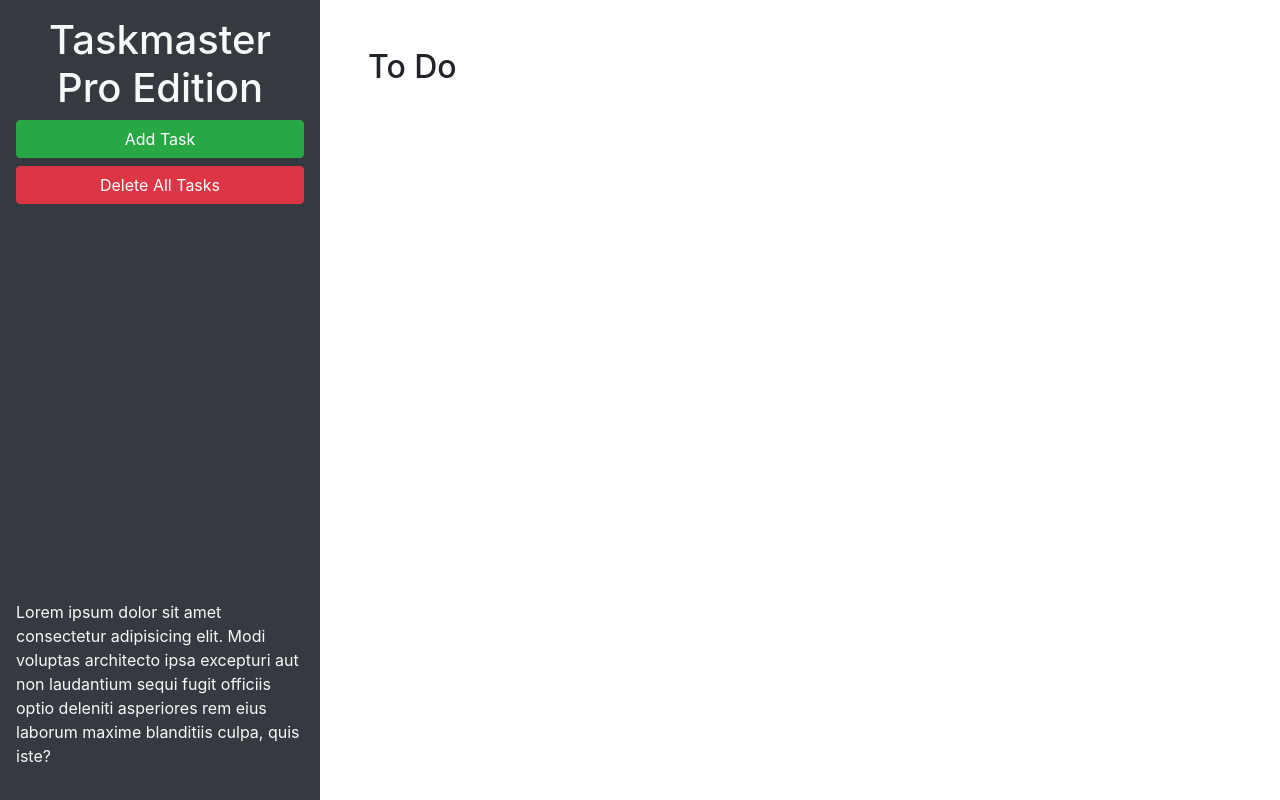
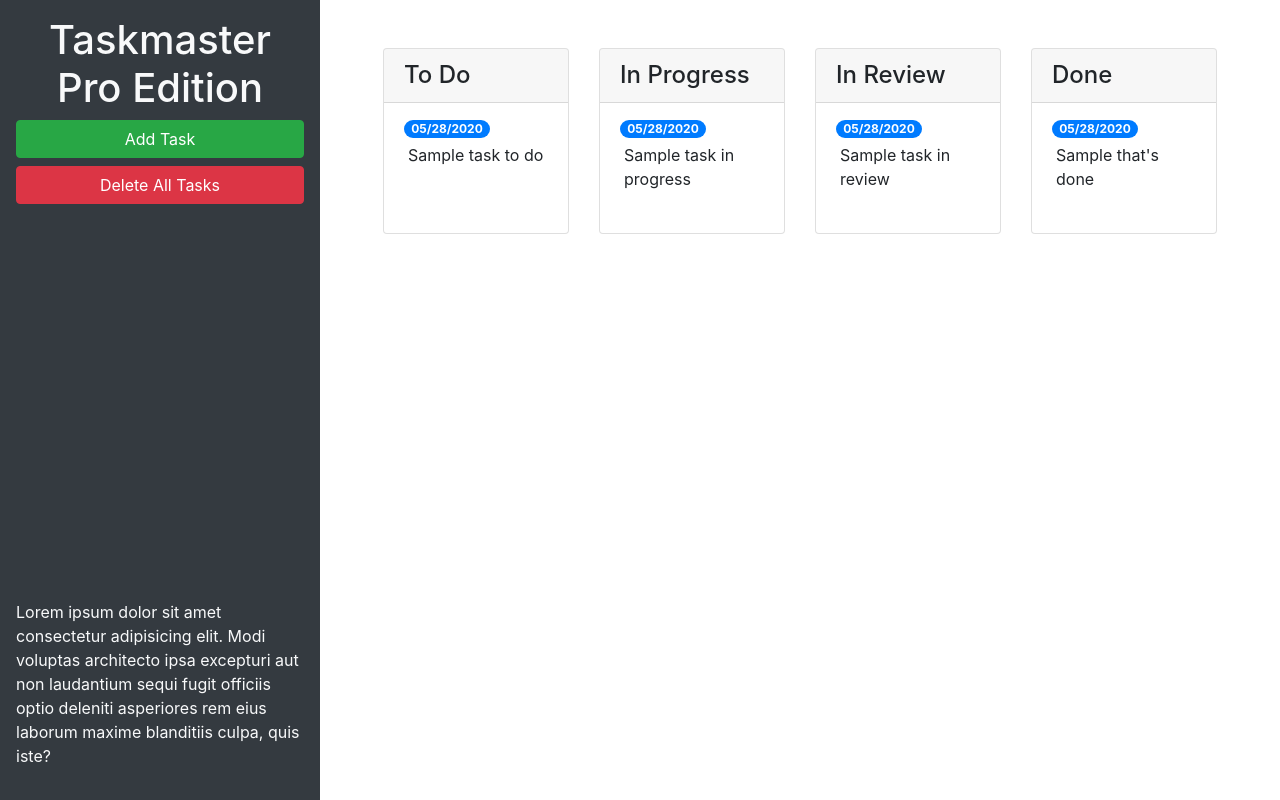
Before and after one commit to katiebutler37/taskmaster-pro, a plain HTML site: page index.html in a window 1280 px wide. Drawn offline with nearby package versions, Linux system fonts and the light colour scheme.

Commit message:
cleaned up with bootstrap utilities card and form

```diff
--- a/index.html
+++ b/index.html
@@ -24,9 +24,67 @@
       </p>
     </header>
     <main class="col-12 col-lg-9">
-      <div class="m-5">
-        <h2>To Do</h2>
-        <ul id="list-toDo" class="list-group"> </ul>
+      <div class="m-5 row justify-content-around">
+        <!-- todo start -->
+        <div class="col-12 col-md-6 col-xl-3 mb-3">
+          <div class="card">
+            <h4 class="card-header">
+              To Do
+            </h4>
+            <ul id="list-toDo" class="list-group list-group-flush">
+              <li class="list-group-item">
+                <span class="badge badge-primary badge-pill">05/28/2020</span>
+                <p class="m-1">Sample task to do</p>
+              </li>
+            </ul>
+          </div>
+        </div>
+        <!-- todo end -->
+        <!-- in progress start -->
+        <div class="col-12 col-md-6 col-xl-3 mb-3">
+          <div class="card">
+            <h4 class="card-header">
+              In Progress
+            </h4>
+            <ul id="list-inProgress" class="list-group list-group-flush">
+              <li class="list-group-item">
+                <span class="badge badge-primary badge-pill">05/28/2020</span>
+                <p class="m-1">Sample task in progress</p>
+              </li>
+            </ul>
+          </div>
+        </div>
+        <!-- in progress end -->
+        <!-- in review start -->
+        <div class="col-12 col-md-6 col-xl-3 mb-3">
+          <div class="card">
+            <h4 class="card-header">
+              In Review
+            </h4>
+            <ul id="list-inReview" class="list-group list-group-flush">
+              <li class="list-group-item">
+                <span class="badge badge-primary badge-pill">05/28/2020</span>
+                <p class="m-1">Sample task in review</p>
+              </li>
+            </ul>
+          </div>
+        </div>
+        <!-- in review end -->
+        <!-- done start -->
+        <div class="col-12 col-md-6 col-xl-3 mb-3">
+          <div class="card">
+            <h4 class="card-header">
+              Done
+            </h4>
+            <ul id="list-done" class="list-group list-group-flush">
+              <li class="list-group-item">
+                <span class="badge badge-primary badge-pill">05/28/2020</span>
+                <p class="m-1">Sample that's done</p>
+              </li>
+            </ul>
+          </div>
+        </div>
+        <!-- done end -->
       </div>
     </main>
   </div>
@@ -46,11 +104,11 @@
           <form>
             <div class="form-group">
               <label for="modalTaskDescription">Task description</label>
-              <textarea id="modalTaskDescription" rows="3"></textarea>
+              <textarea id="modalTaskDescription" rows="3" class="form-control"></textarea>
             </div>
             <div class="form-group">
               <label for="modalDueDate">Due date</label>
-              <input type="text" id="modalDueDate" placeholder="mm/dd/yyyy" autocomplete="off" />
+              <input type="text" class="form-control" id="modalDueDate" placeholder="mm/dd/yyyy" autocomplete="off" />
             </div>
           </form>
         </div>
```
